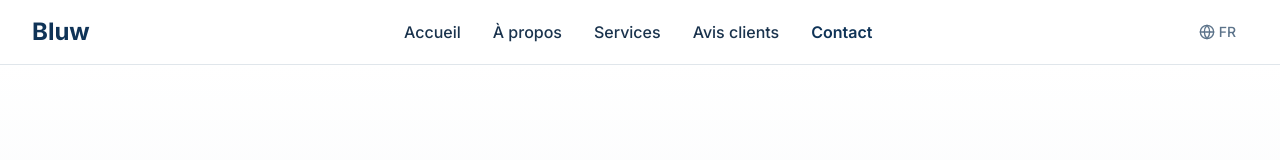
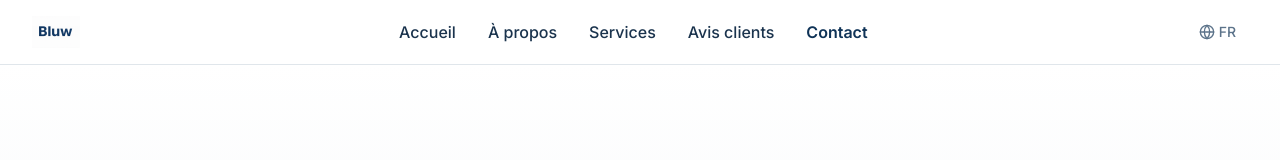
Before and after one commit to S-Salif/bluw, a React (Vite) app: page /contact in a window 1280 px wide. Shown: the top 160 px of the page. Built offline with nearby package versions, Linux system fonts and the light colour scheme.

Commit message:
Update site logo
Change the site logo and update its usage throughout the site.

```diff
--- a/src/components/layout/Header.tsx
+++ b/src/components/layout/Header.tsx
@@ -27,8 +27,12 @@ const Header = () => {
       <div className="container-bluw">
         <div className="flex items-center justify-between h-16">
           {/* Logo */}
-          <Link to="/" className="text-2xl font-bold text-primary transition-colors duration-300 hover:text-primary/80">
-            Bluw
+          <Link to="/" className="flex items-center transition-opacity duration-300 hover:opacity-80">
+            <img
+              src="/lovable-uploads/7787c4fe-ce46-4855-a3ad-aa54dde16ea9.png"
+              alt="Bluw"
+              className="h-8 w-auto"
+            />
           </Link>
 
           {/* Desktop Navigation */}
```
Also changed, not shown: public/lovable-uploads/7787c4fe-ce46-4855-a3ad-aa54dde16ea9.png (added).
